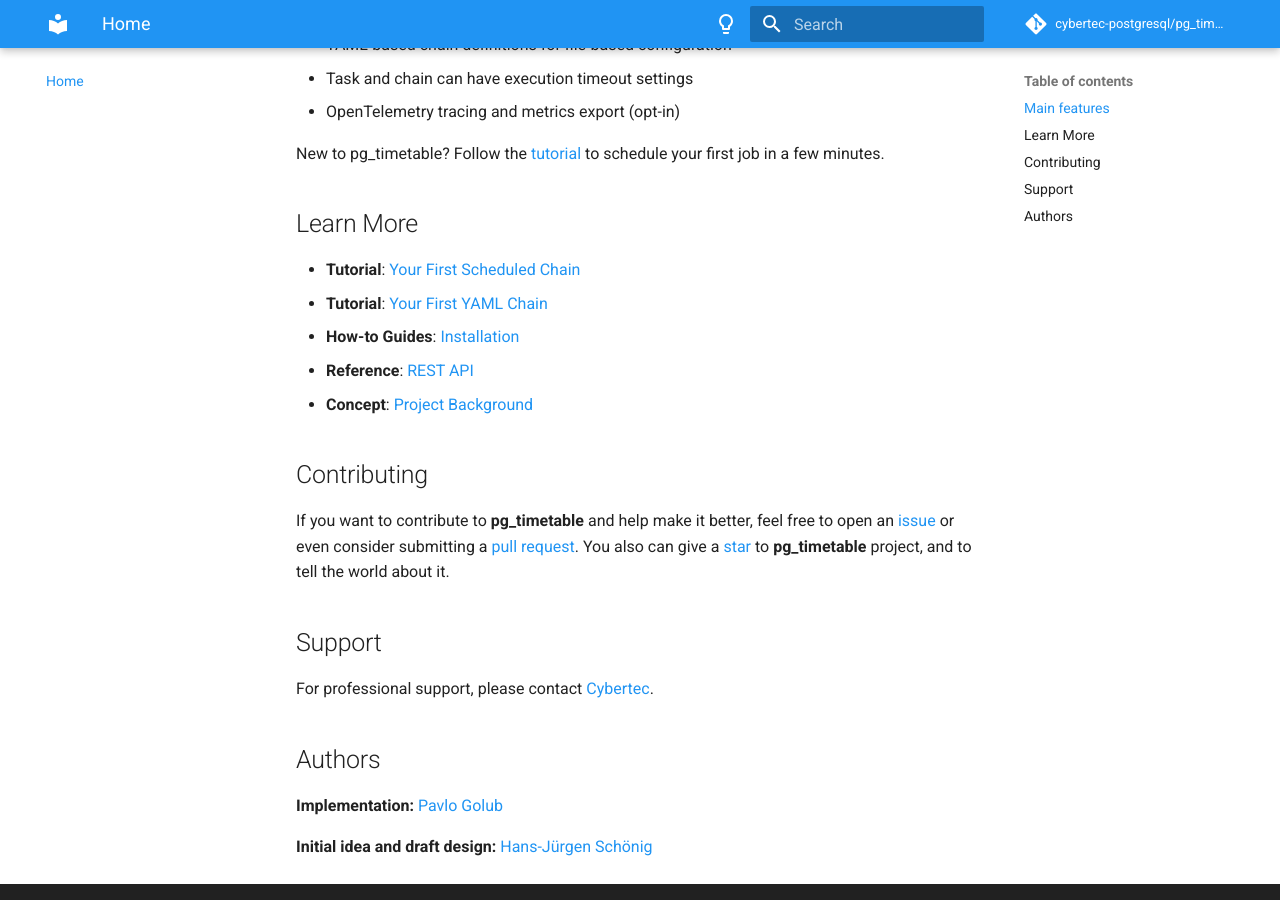
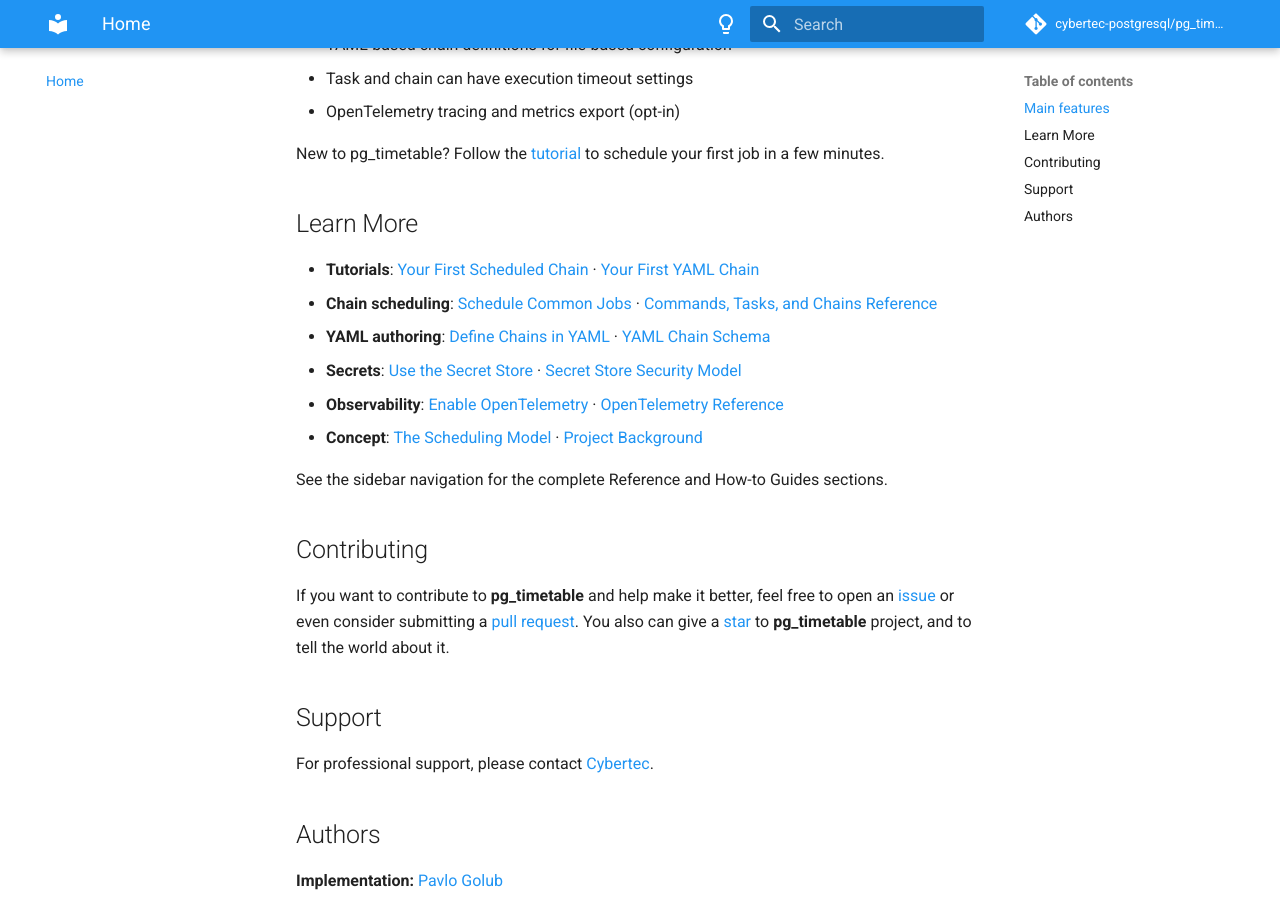
Before and after one commit to cybertec-postgresql/pg_timetable, an MkDocs documentation site: the page built from docs/index.md, in a window 1280 px wide and 900 px high, scrolled down 733 px. Built offline with MkDocs 1.6.1 and Material for MkDocs 9.7.7, drawn with Linux system fonts in a browser that asks for light colours; comment, search, counter and statistics services are not loaded; the version menu is left out.

Commit message:
docs: expand index.md Learn More to cover all major feature areas
Learn More surfaced 4 links (one per quadrant) out of 18 doc pages,
omitting YAML chains, the secret store, and OpenTelemetry entirely.
Replace the one-per-quadrant listing with one entry per major feature
area (chain scheduling, YAML authoring, secrets, observability), each
linking its how-to/reference pair, plus a pointer to the sidebar nav
for the rest.

Audit finding P1 #3.4 (docs-diataxis-audit.md).

```diff
--- a/docs/index.md
+++ b/docs/index.md
@@ -24,11 +24,20 @@ New to pg_timetable? Follow the [tutorial](tutorial-first-chain.md) to schedule
 
 ## Learn More
 
-- **Tutorial**: [Your First Scheduled Chain](tutorial-first-chain.md)
-- **Tutorial**: [Your First YAML Chain](tutorial-your-first-yaml-chain.md)
-- **How-to Guides**: [Installation](installation.md)
-- **Reference**: [REST API](api.md)
-- **Concept**: [Project Background](background.md)
+- **Tutorials**: [Your First Scheduled Chain](tutorial-first-chain.md) ·
+  [Your First YAML Chain](tutorial-your-first-yaml-chain.md)
+- **Chain scheduling**: [Schedule Common Jobs](how-to-schedule-common-jobs.md) ·
+  [Commands, Tasks, and Chains Reference](reference-commands-tasks-chains.md)
+- **YAML authoring**: [Define Chains in YAML](how-to-write-yaml-chains.md) ·
+  [YAML Chain Schema](yaml-format.md)
+- **Secrets**: [Use the Secret Store](how-to-use-secret-store.md) ·
+  [Secret Store Security Model](explanation-secret-store-security-model.md)
+- **Observability**: [Enable OpenTelemetry](how-to-enable-opentelemetry.md) ·
+  [OpenTelemetry Reference](reference-opentelemetry.md)
+- **Concept**: [The Scheduling Model](explanation-scheduling-model.md) ·
+  [Project Background](background.md)
+
+See the sidebar navigation for the complete Reference and How-to Guides sections.
 
 ## Contributing
 
```
